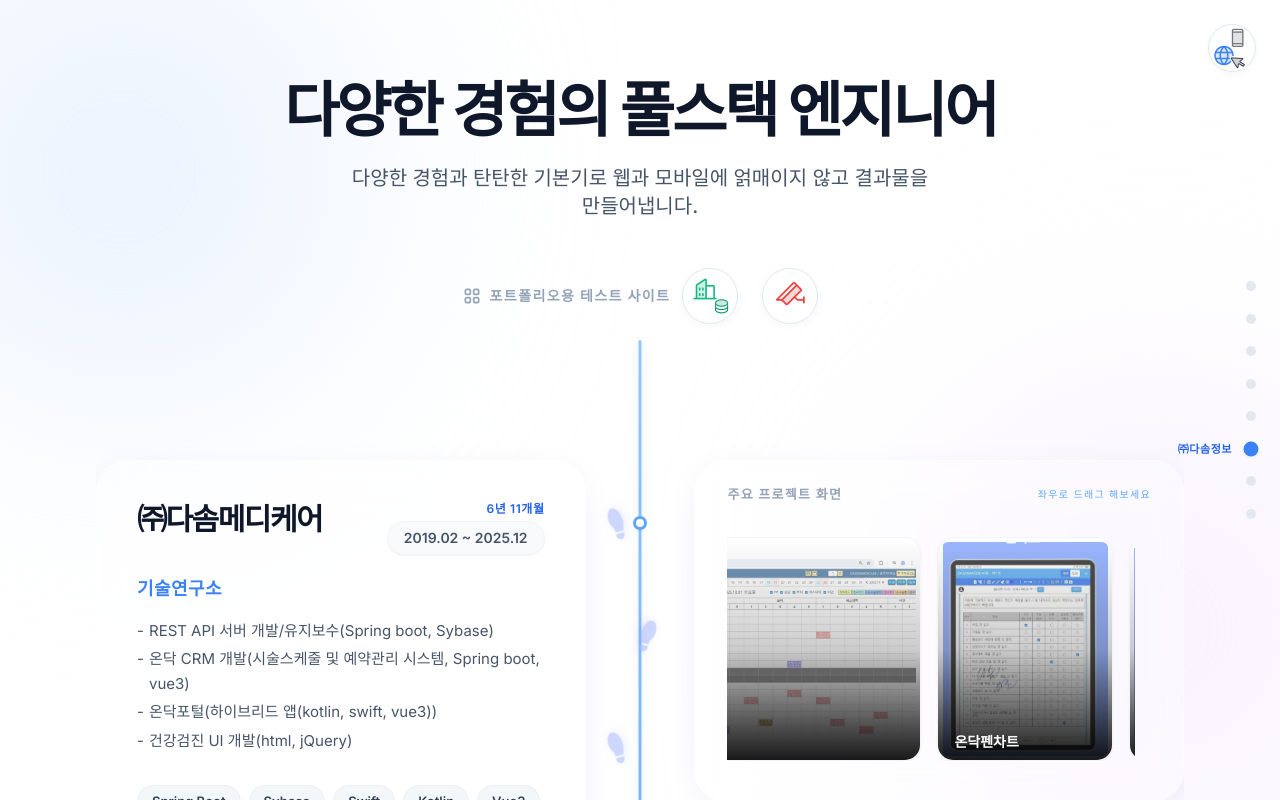
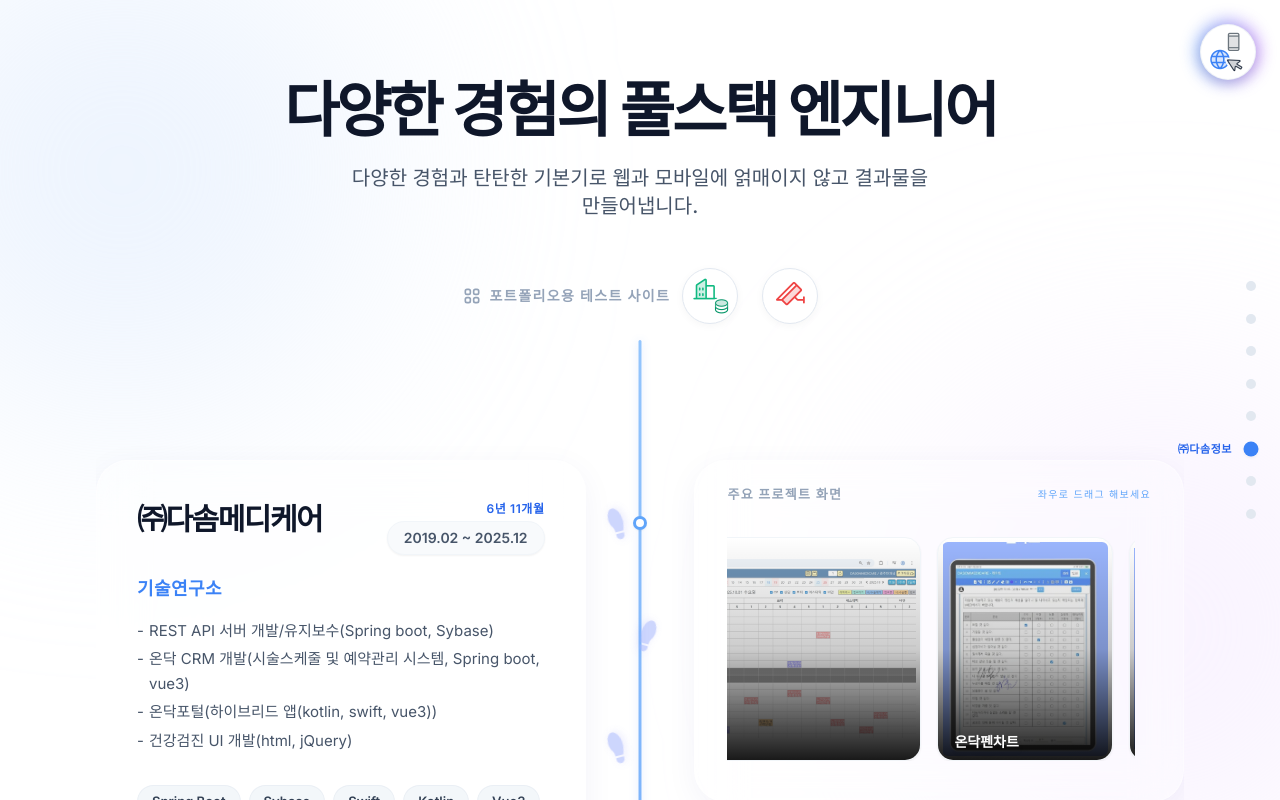
Before and after one commit to gyuminiai82/portfolio, a React (Vite) app: page / in a window 1280 px wide. Shown: the top 800 px of the page. Built offline with nearby package versions, Linux system fonts and the light colour scheme; a web font is replaced by a local one.

Commit message:
Enhance floating button aesthetics

```diff
--- a/src/App.jsx
+++ b/src/App.jsx
@@ -45,25 +45,31 @@
       {/* Floating Right-Top Navigation Icons */}
       <div className="fixed top-6 right-6 z-50 flex gap-3">
         {/* 민스튜디오 */}
+        <div className="relative group flex items-center justify-center">
+          {/* Animated gradient glow effect */}
+          <div className="absolute -inset-1 bg-gradient-to-r from-blue-500 to-purple-500 rounded-full blur opacity-60 group-hover:opacity-100 transition duration-1000 group-hover:duration-200 animate-pulse"></div>
+
           <a
             href="https://minstudio.app"
             target="_blank"
             rel="noopener noreferrer"
-          className="group relative flex items-center justify-center w-12 h-12 bg-white hover:bg-slate-50 border border-slate-200 rounded-full shadow-[0_2px_8px_rgba(0,0,0,0.04)] hover:shadow-md transition-all duration-300 hover:-translate-y-0.5"
+            className="relative flex items-center justify-center w-14 h-14 bg-white hover:bg-slate-50 border border-slate-200/50 rounded-full shadow-[0_4px_12px_rgba(0,0,0,0.1)] hover:shadow-[0_8px_24px_rgba(59,130,246,0.3)] transition-all duration-300 hover:-translate-y-1 hover:scale-110"
           >
             <div style={{ position: 'relative', width: '36px', height: '36px' }}>
-            <i className="ph-duotone ph-device-mobile" style={{ color: '#6c757d', fontSize: '1.3rem', position: 'absolute', top: '-2px', right: '2px' }}></i>
-            <i className="ph-duotone ph-globe" style={{ color: 'var(--primary)', fontSize: '1.5rem', position: 'absolute', bottom: '-2px', left: '-2px' }}></i>
-            <i className="ph-duotone ph-cursor" style={{ color: 'var(--text-color)', fontSize: '1rem', position: 'absolute', bottom: '-4px', left: '16px', transform: 'rotate(-15deg)', textShadow: '-1px -1px 0 var(--header-bg), 1px -1px 0 var(--header-bg), -1px 1px 0 var(--header-bg), 1px 1px 0 var(--header-bg)' }}></i>
+              <i className="ph-duotone ph-device-mobile group-hover:-translate-y-0.5 transition-all" style={{ color: '#6c757d', fontSize: '1.3rem', position: 'absolute', top: '-2px', right: '2px' }}></i>
+              <i className="ph-duotone ph-globe group-hover:scale-110 transition-transform" style={{ color: '#3b82f6', fontSize: '1.5rem', position: 'absolute', bottom: '-2px', left: '-2px' }}></i>
+              <i className="ph-duotone ph-cursor group-hover:translate-x-0.5 group-hover:translate-y-0.5 transition-transform" style={{ color: '#1e293b', fontSize: '1.1rem', position: 'absolute', bottom: '-4px', left: '16px', transform: 'rotate(-15deg)', textShadow: '-1.5px -1.5px 0 #fff, 1.5px -1.5px 0 #fff, -1.5px 1.5px 0 #fff, 1.5px 1.5px 0 #fff' }}></i>
             </div>
+          </a>
 
-          <div className="absolute right-full mr-4 top-0 opacity-0 translate-x-4 pointer-events-none group-hover:opacity-100 group-hover:translate-x-0 transition-all duration-400 z-50">
-            <div className="w-[220px] p-4 text-xs bg-white/95 backdrop-blur-md border border-slate-200/60 rounded-2xl shadow-[0_8px_30px_rgba(0,0,0,0.08)] flex flex-col gap-3">
-              <div className="font-extrabold text-slate-800 text-sm flex items-center gap-2 border-b border-slate-100 pb-2">
-                <span className="w-2 h-2 rounded-full bg-blue-500"></span>
+          <div className="absolute right-full mr-5 top-1/2 -translate-y-1/2 opacity-0 translate-x-4 pointer-events-none group-hover:opacity-100 group-hover:translate-x-0 transition-all duration-400 z-50">
+            <div className="w-[220px] p-4 text-xs bg-white/95 backdrop-blur-md border border-slate-200/60 rounded-2xl shadow-[0_8px_30px_rgba(0,0,0,0.08)] flex flex-col gap-3 relative">
+              <div className="absolute top-1/2 right-[-6px] -translate-y-1/2 w-3 h-3 bg-white border-r border-t border-slate-200/60 rotate-45"></div>
+              <div className="font-extrabold text-slate-800 text-sm flex items-center gap-2 border-b border-slate-100 pb-2 relative z-10">
+                <span className="w-2 h-2 rounded-full bg-blue-500 shadow-[0_0_8px_rgba(59,130,246,0.6)] animate-pulse"></span>
                 민스튜디오
               </div>
-              <ul className="space-y-2 text-slate-600 font-medium leading-tight">
+              <ul className="space-y-2 text-slate-600 font-medium leading-tight relative z-10">
                 <li className="flex gap-2 break-keep">
                   <span className="text-blue-500 font-bold w-10 shrink-0">Web</span>
                   <span className="flex flex-col">
@@ -89,7 +95,7 @@
               </ul>
             </div>
           </div>
-        </a>
+        </div>
 
 
       </div>
```
Lines whose indentation alone changed are shown as unchanged.
